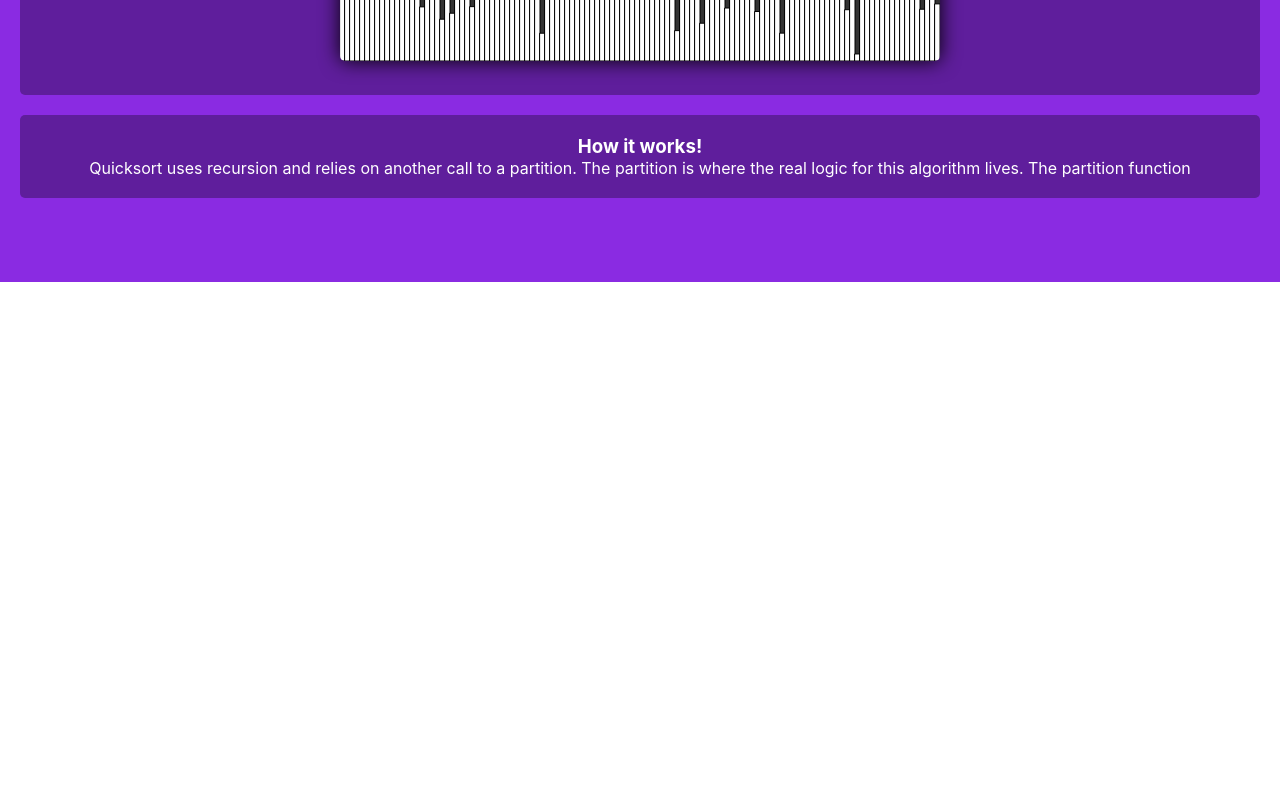
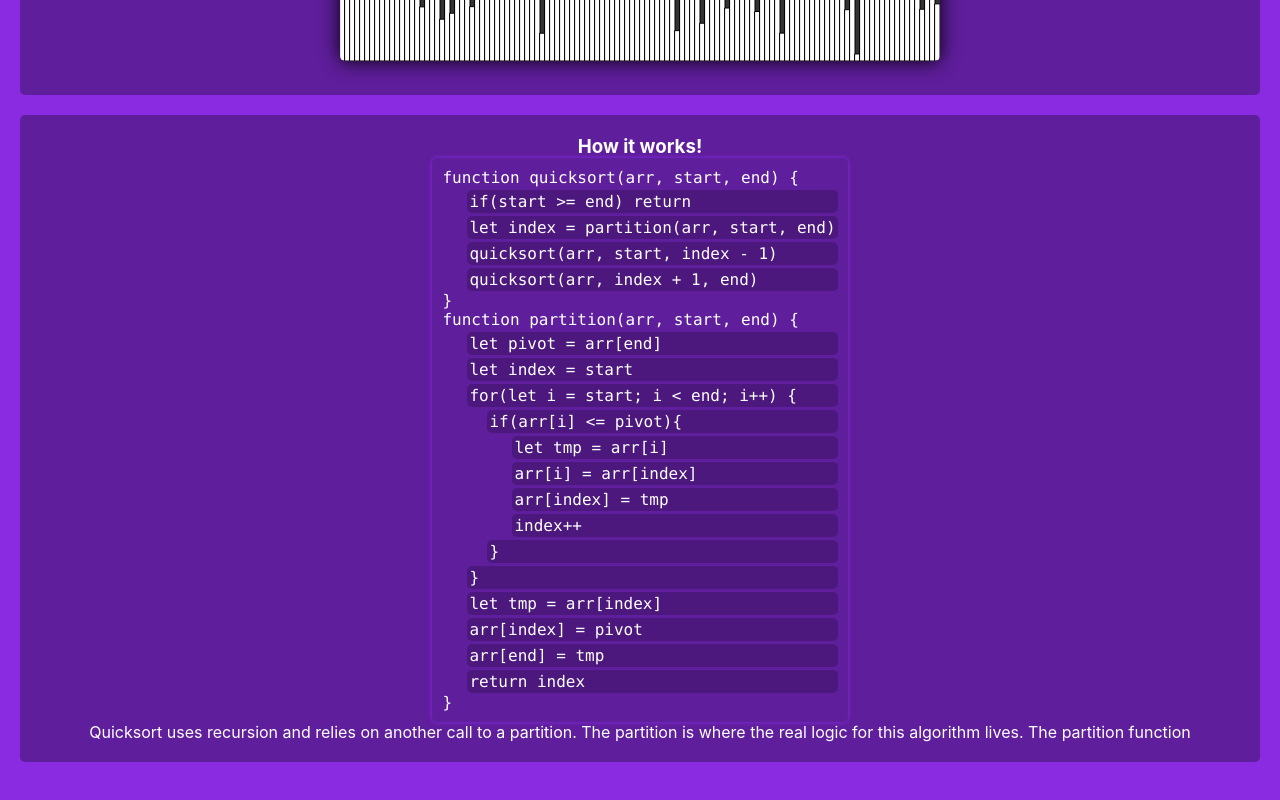
Before and after one commit to marshall405/visual-sorting-algos, a React (Create React App) app: page / in a window 1280 px wide. Shown: the part 518-1318 px from the top of the page. Before the commit the page ends 800 px from the top, so only its background shows below. Built offline with nearby package versions, Linux system fonts and the light colour scheme.

Commit message:
adds code example

```diff
--- a/src/App.css
+++ b/src/App.css
@@ -22,6 +22,27 @@ section {
     background: var(--secondary-color);
 }
 
+section code {
+    padding: 10px;
+    border-radius: 5px;
+    box-shadow: 0 0 5px var(--primary-color);
+}
+section code ul {
+    list-style: none;
+}
+section code ul.forloop li {
+    margin-left: 45px;
+}
+
+section code ul.forloop .ifstate{
+    margin-left: 25px;
+}
+section code ul li {
+    border-radius: 5px;
+    padding: 2px;
+    margin: 3px 0 0 25px;
+    background: rgba(0,0,0, .2)
+}
 section h1 {
     width: 100%;
 }
--- a/src/components/Quicksort.js
+++ b/src/components/Quicksort.js
@@ -1,15 +1,17 @@
-import React, {useState, useEffect, useRef} from 'react'
+import React, { useEffect, useRef} from 'react'
 
 import p5 from 'p5'
 
 import {swap} from '../utils.js'
+
+
 
 export default function Quicksort() {
     const canvas = useRef(null)
     let sorting = false
     let values = []
     let states = []
-    let s;
+    let s = useRef(null)
 
     const Sketch = (p) => {
         let w = 5
@@ -38,8 +40,8 @@ export default function Quicksort() {
 
     }
     useEffect( () => {
-        s = new p5(Sketch, canvas.current)
-    },[])
+        s.current = new p5(Sketch, canvas.current)
+    })
 
     const startSort = () => {
         if(!sorting){
@@ -50,6 +52,7 @@ export default function Quicksort() {
     }
 
     async function quicksort(arr, start, end) {
+
         if(start >= end || !sorting) return
 
         let index = await partition(arr, start, end)
@@ -91,7 +94,7 @@ export default function Quicksort() {
         sorting = false
         document.getElementById('start').classList.remove('hide')
         for(let i = 0; i < values.length; i++){
-            values[i] = s.random(s.height)
+            values[i] = s.current.random(s.current.height)
             states[i] = -1
         }
     }
@@ -111,6 +114,79 @@ export default function Quicksort() {
         </section>
         <section>
             <h3> How it works! </h3>
+
+            <code>
+                <ul>
+                {`  function quicksort(arr, start, end) { `}
+
+                <li>
+                    {`if(start >= end) return`}
+                </li>
+                <li>
+                    {`let index = partition(arr, start, end) `}
+                </li>
+                <li>
+                    {`quicksort(arr, start, index - 1) `}
+                </li>
+                <li>
+                    {`quicksort(arr, index + 1, end) `}
+                </li>
+                {`    }`}
+                </ul>
+                <ul>
+
+                {`    function partition(arr, start, end) {`}
+
+                <li>
+                {`        let pivot = arr[end] `}
+                </li>
+                <li>
+                {`        let index = start `}
+                </li>
+
+                    <li>
+                {`        for(let i = start; i < end; i++) {`}
+                </li>
+                <ul className="forloop">
+                <li>
+                    {`            if(arr[i] <= pivot){`}
+                    </li>
+                    <div className="ifstate">
+                    <li>
+                        {`           let tmp = arr[i]`}
+                        </li>
+                        <li>
+                        {`      arr[i] = arr[index]`}
+                        </li>
+                        <li>
+                        {`      arr[index] = tmp`}
+                        </li>
+                        <li>
+                        {`      index++`}
+                        </li>
+                        </div>
+                        <li>
+                        {`  }`}
+                        </li>
+                        </ul>
+                        <li>
+                        {`  }`}
+                        </li>
+                        <li>
+                        {` let tmp = arr[index]`}
+                        </li>
+                        <li>
+                        {`    arr[index] = pivot`}
+                        </li>
+                        <li>
+                        {` arr[end] = tmp`}
+                        </li>
+                        <li>
+                        {` return index`}
+                        </li>
+                        {`  }`}
+                        </ul>
+            </code>
             <p> Quicksort uses recursion and relies on another call to a partition. The partition is where the real logic for this algorithm lives. The partition function </p>
         </section>
         </>
```
